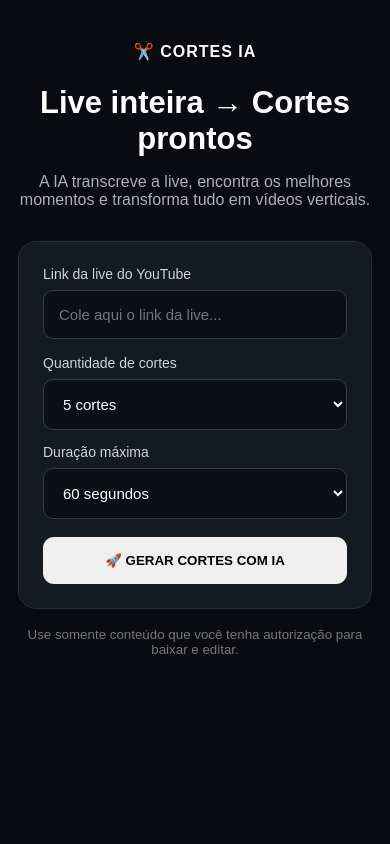
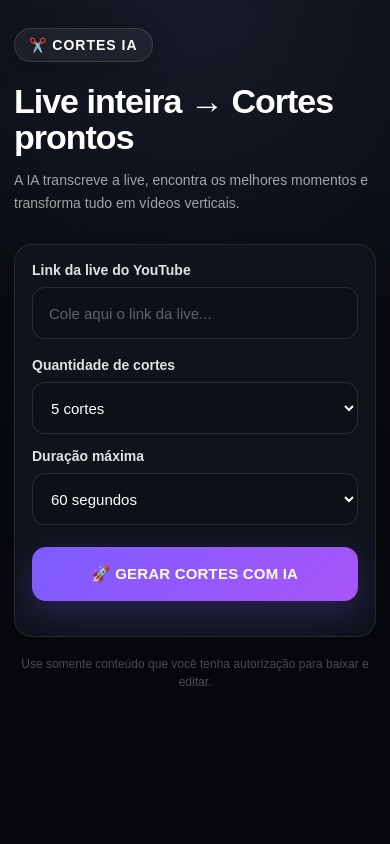
Before and after one commit to brukmata610-beep/Cortes-, a Flask app: page / in a window 390 px wide. Run offline with Flask 3, Linux system fonts and the light colour scheme.

Commit message:
Enhance styles in static/style.css
Refactor CSS styles for improved layout and design.

```diff
--- a/static/style.css
+++ b/static/style.css
@@ -1 +1,568 @@
-*{box-sizing:border-box}body{margin:0;background:#090b10;color:#fff;font-family:Arial,sans-serif}main{max-width:760px;margin:auto;padding:42px 18px}.brand{text-align:center;font-weight:900;letter-spacing:1px}h1{text-align:center;font-size:40px;margin:24px 0 8px}.sub{text-align:center;color:#aab0bc;margin-bottom:32px}.card{background:#151922;border:1px solid #292f3a;border-radius:18px;padding:24px}label{display:block;color:#cdd2dc;font-size:14px;margin-bottom:8px}input,select{width:100%;padding:15px;border-radius:10px;background:#0c0f15;color:#fff;border:1px solid #343a46;font-size:15px}.grid{display:grid;grid-template-columns:1fr 1fr;gap:14px;margin-top:16px}button{width:100%;padding:16px;margin-top:18px;border:0;border-radius:11px;font-weight:900;cursor:pointer}.bar{height:9px;background:#2a303a;border-radius:9px;margin:22px 0 12px;overflow:hidden}.bar i{display:block;height:100%;width:0;background:#fff;transition:.3s}.hide{display:none}article{background:#202631;border-radius:12px;padding:15px;margin-top:12px}article p{color:#b9bfca}article a{display:inline-block;background:#fff;color:#000;padding:10px 13px;border-radius:8px;text-decoration:none;font-weight:bold}small{display:block;text-align:center;color:#777;margin-top:18px}@media(max-width:600px){h1{font-size:31px}.grid{grid-template-columns:1fr}}
+* {
+  box-sizing: border-box;
+}
+
+html {
+  scroll-behavior: smooth;
+}
+
+body {
+  margin: 0;
+  min-height: 100vh;
+
+  background:
+    radial-gradient(
+      circle at top,
+      #171b28 0%,
+      #090b10 45%,
+      #06070a 100%
+    );
+
+  color: #ffffff;
+
+  font-family:
+    Arial,
+    Helvetica,
+    sans-serif;
+}
+
+
+main {
+  width: 100%;
+  max-width: 760px;
+
+  margin: 0 auto;
+
+  padding:
+    42px 20px 50px;
+}
+
+
+.brand {
+  display: inline-flex;
+  align-items: center;
+
+  padding:
+    8px 14px;
+
+  margin-bottom: 22px;
+
+  border:
+    1px solid rgba(255, 255, 255, 0.12);
+
+  border-radius: 999px;
+
+  background:
+    rgba(255, 255, 255, 0.05);
+
+  color: #ffffff;
+
+  font-size: 14px;
+  font-weight: 800;
+
+  letter-spacing: 1px;
+
+  box-shadow:
+    0 8px 30px rgba(0, 0, 0, 0.2);
+}
+
+
+h1 {
+  margin:
+    0 0 14px;
+
+  font-size:
+    clamp(32px, 6vw, 52px);
+
+  line-height: 1.05;
+
+  letter-spacing:
+    -1.5px;
+}
+
+
+.sub {
+  max-width: 620px;
+
+  margin:
+    0 0 30px;
+
+  color:
+    rgba(255, 255, 255, 0.62);
+
+  font-size: 16px;
+
+  line-height: 1.6;
+}
+
+
+.card {
+  padding: 24px;
+
+  border:
+    1px solid rgba(255, 255, 255, 0.09);
+
+  border-radius: 22px;
+
+  background:
+    rgba(18, 21, 29, 0.88);
+
+  box-shadow:
+    0 25px 80px rgba(0, 0, 0, 0.35);
+
+  backdrop-filter:
+    blur(12px);
+}
+
+
+label {
+  display: block;
+
+  margin:
+    0 0 9px;
+
+  color:
+    rgba(255, 255, 255, 0.88);
+
+  font-size: 14px;
+
+  font-weight: 700;
+}
+
+
+input,
+select {
+  width: 100%;
+
+  min-height: 52px;
+
+  border:
+    1px solid rgba(255, 255, 255, 0.11);
+
+  border-radius: 13px;
+
+  outline: none;
+
+  background:
+    #0d1017;
+
+  color: #ffffff;
+
+  font-family: inherit;
+
+  font-size: 15px;
+
+  transition:
+    border-color 0.2s ease,
+    box-shadow 0.2s ease,
+    background 0.2s ease;
+}
+
+
+input {
+  padding:
+    0 16px;
+}
+
+
+select {
+  padding:
+    0 14px;
+
+  cursor: pointer;
+}
+
+
+input::placeholder {
+  color:
+    rgba(255, 255, 255, 0.34);
+}
+
+
+input:focus,
+select:focus {
+  border-color:
+    rgba(124, 92, 255, 0.9);
+
+  background:
+    #10131c;
+
+  box-shadow:
+    0 0 0 3px
+    rgba(124, 92, 255, 0.13);
+}
+
+
+.grid {
+  display: grid;
+
+  grid-template-columns:
+    1fr 1fr;
+
+  gap: 16px;
+
+  margin-top: 18px;
+}
+
+
+.grid > div {
+  min-width: 0;
+}
+
+
+button {
+  width: 100%;
+
+  min-height: 56px;
+
+  margin-top: 22px;
+
+  border: 0;
+
+  border-radius: 14px;
+
+  background:
+    linear-gradient(
+      135deg,
+      #7c5cff,
+      #a855f7
+    );
+
+  color: #ffffff;
+
+  font-family: inherit;
+
+  font-size: 15px;
+
+  font-weight: 800;
+
+  letter-spacing: 0.2px;
+
+  cursor: pointer;
+
+  box-shadow:
+    0 12px 35px
+    rgba(124, 92, 255, 0.25);
+
+  transition:
+    transform 0.18s ease,
+    filter 0.18s ease,
+    opacity 0.18s ease;
+}
+
+
+button:hover:not(:disabled) {
+  transform:
+    translateY(-2px);
+
+  filter:
+    brightness(1.08);
+
+  box-shadow:
+    0 16px 42px
+    rgba(124, 92, 255, 0.32);
+}
+
+
+button:active:not(:disabled) {
+  transform:
+    translateY(0);
+}
+
+
+button:disabled {
+  opacity: 0.55;
+
+  cursor:
+    not-allowed;
+
+  box-shadow:
+    none;
+}
+
+
+#status {
+  margin-top: 24px;
+
+  padding:
+    16px;
+
+  border:
+    1px solid rgba(255, 255, 255, 0.08);
+
+  border-radius: 15px;
+
+  background:
+    rgba(255, 255, 255, 0.035);
+}
+
+
+.hide {
+  display: none !important;
+}
+
+
+.bar {
+  width: 100%;
+
+  height: 8px;
+
+  overflow: hidden;
+
+  margin-bottom: 12px;
+
+  border-radius: 999px;
+
+  background:
+    rgba(255, 255, 255, 0.08);
+}
+
+
+.bar i {
+  display: block;
+
+  width: 0%;
+
+  height: 100%;
+
+  border-radius: inherit;
+
+  background:
+    linear-gradient(
+      90deg,
+      #7c5cff,
+      #c084fc
+    );
+
+  transition:
+    width 0.45s ease;
+
+  box-shadow:
+    0 0 18px
+    rgba(124, 92, 255, 0.5);
+}
+
+
+#msg {
+  display: block;
+
+  color:
+    rgba(255, 255, 255, 0.75);
+
+  font-size: 14px;
+
+  line-height: 1.5;
+}
+
+
+#results {
+  display: grid;
+
+  gap: 12px;
+
+  margin-top: 18px;
+}
+
+
+.clip {
+  padding: 17px;
+
+  border:
+    1px solid rgba(255, 255, 255, 0.08);
+
+  border-radius: 16px;
+
+  background:
+    rgba(255, 255, 255, 0.035);
+
+  transition:
+    border-color 0.2s ease,
+    transform 0.2s ease;
+}
+
+
+.clip:hover {
+  transform:
+    translateY(-1px);
+
+  border-color:
+    rgba(124, 92, 255, 0.4);
+}
+
+
+.clip h3 {
+  margin:
+    0 0 7px;
+
+  font-size: 16px;
+
+  line-height: 1.35;
+}
+
+
+.clip p {
+  margin:
+    0 0 13px;
+
+  color:
+    rgba(255, 255, 255, 0.55);
+
+  font-size: 13px;
+
+  line-height: 1.5;
+}
+
+
+.clip a {
+  display: inline-flex;
+
+  align-items: center;
+
+  justify-content: center;
+
+  min-height: 42px;
+
+  padding:
+    0 15px;
+
+  border:
+    1px solid
+    rgba(124, 92, 255, 0.35);
+
+  border-radius: 10px;
+
+  background:
+    rgba(124, 92, 255, 0.1);
+
+  color: #ffffff;
+
+  text-decoration: none;
+
+  font-size: 13px;
+
+  font-weight: 700;
+
+  transition:
+    background 0.2s ease,
+    border-color 0.2s ease;
+}
+
+
+.clip a:hover {
+  background:
+    rgba(124, 92, 255, 0.2);
+
+  border-color:
+    rgba(124, 92, 255, 0.65);
+}
+
+
+.no-file {
+  color:
+    rgba(255, 255, 255, 0.4);
+
+  font-size: 13px;
+}
+
+
+.result-empty {
+  padding: 18px;
+
+  border:
+    1px solid rgba(255, 255, 255, 0.08);
+
+  border-radius: 14px;
+
+  color:
+    rgba(255, 255, 255, 0.55);
+
+  background:
+    rgba(255, 255, 255, 0.03);
+
+  text-align: center;
+
+  font-size: 14px;
+}
+
+
+small {
+  display: block;
+
+  max-width: 650px;
+
+  margin:
+    18px auto 0;
+
+  color:
+    rgba(255, 255, 255, 0.32);
+
+  font-size: 12px;
+
+  line-height: 1.5;
+
+  text-align: center;
+}
+
+
+@media (max-width: 600px) {
+
+  main {
+    padding:
+      28px 14px 40px;
+  }
+
+
+  h1 {
+    font-size:
+      34px;
+
+    letter-spacing:
+      -1px;
+  }
+
+
+  .sub {
+    font-size:
+      14px;
+  }
+
+
+  .card {
+    padding:
+      17px;
+
+    border-radius:
+      18px;
+  }
+
+
+  .grid {
+    grid-template-columns:
+      1fr;
+
+    gap: 14px;
+  }
+
+
+  button {
+    min-height:
+      54px;
+  }
+
+}
+
+
+@media (prefers-reduced-motion: reduce) {
+
+  *,
+  *::before,
+  *::after {
+
+    scroll-behavior: auto !important;
+
+    transition:
+      none !important;
+
+  }
+
+}
```
